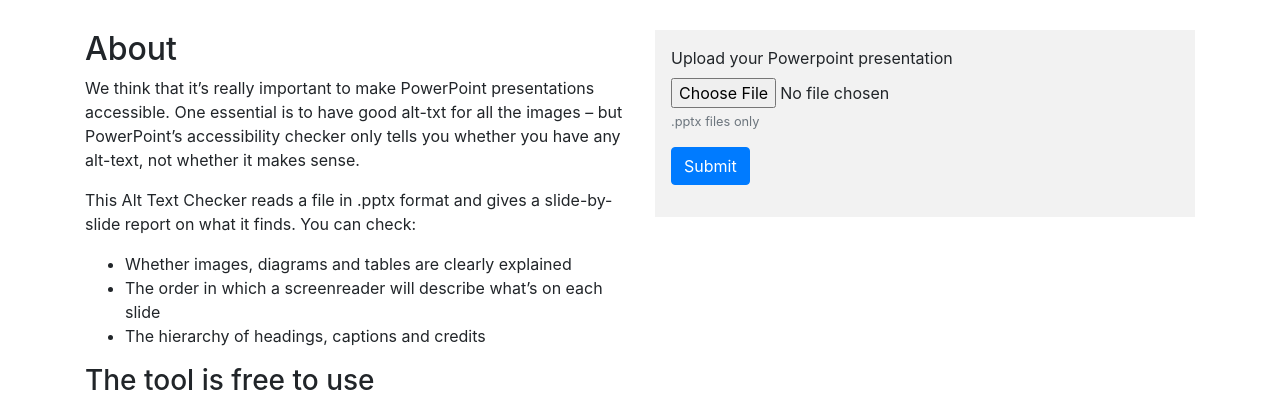
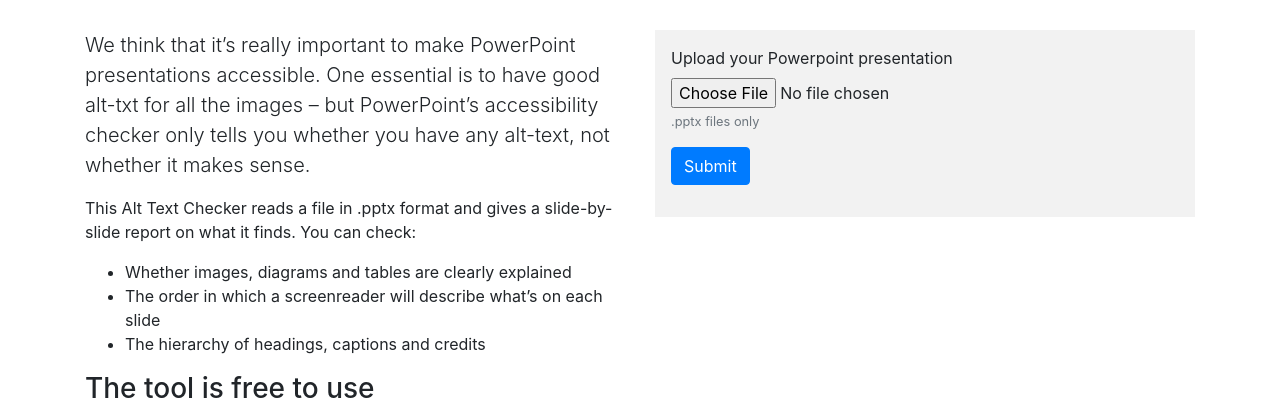
Before and after one commit to MalcolmJarrett/XSLT-Software, a Flask app: page / in a window 1280 px wide. Shown: the part 56-465 px from the top of the page. Run offline with Flask 2, Linux system fonts and the light colour scheme; some libraries are stand-ins or nearby versions.

Commit message:
removed the About heading and set first para to lead. Commit includes updates for the layout checking.

```diff
--- a/app/templates/index.html
+++ b/app/templates/index.html
@@ -18,9 +18,7 @@
                 </div>
             </div>
             <div class="col">
-                <h2>About</h2>
-
-                <p>We think that it’s really important to make PowerPoint presentations accessible. One essential is to have good alt-txt for all the images – but PowerPoint’s accessibility checker only tells you whether you have any alt-text, not whether it makes sense.</p>
+                <p class="lead">We think that it’s really important to make PowerPoint presentations accessible. One essential is to have good alt-txt for all the images – but PowerPoint’s accessibility checker only tells you whether you have any alt-text, not whether it makes sense.</p>
 
                 <p>This Alt Text Checker reads a file in .pptx format and gives a slide-by-slide report on what it finds. You can check:</p>
 
```
Also changed, not shown: 1 other file.
